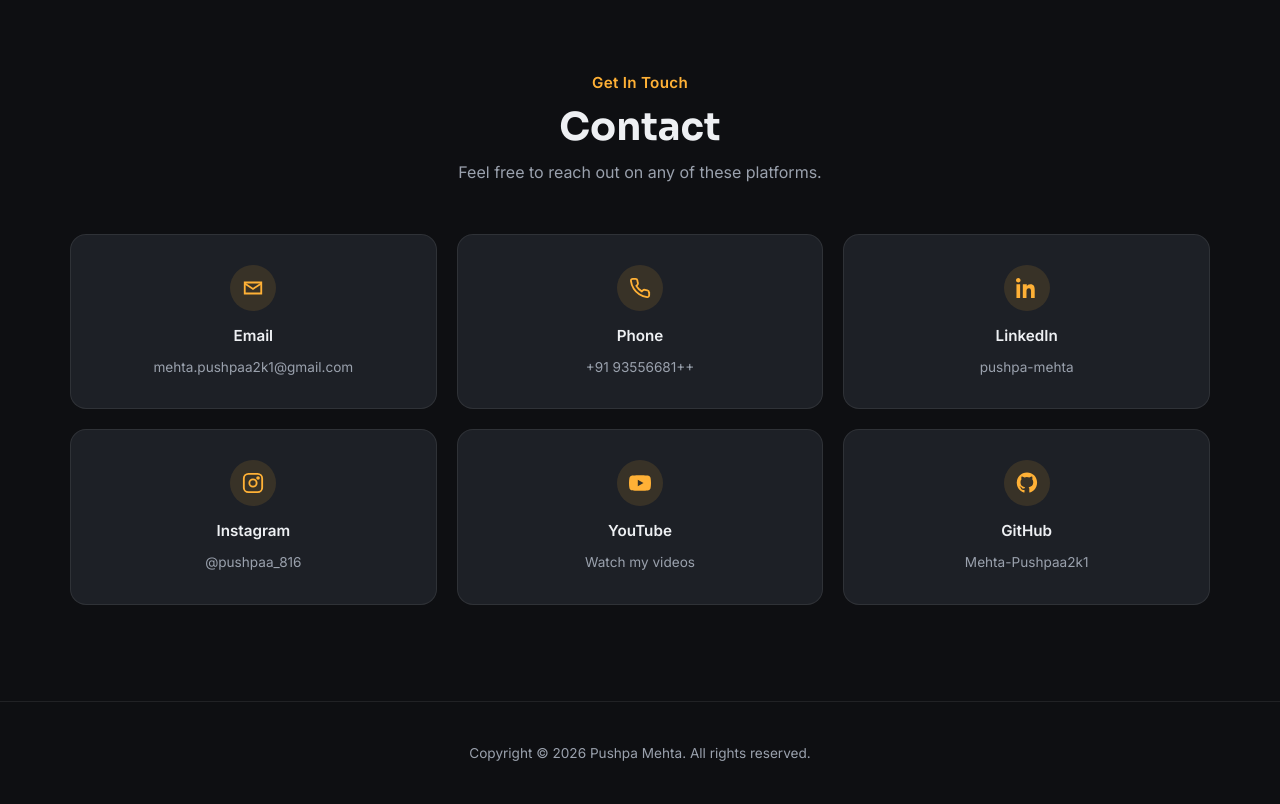
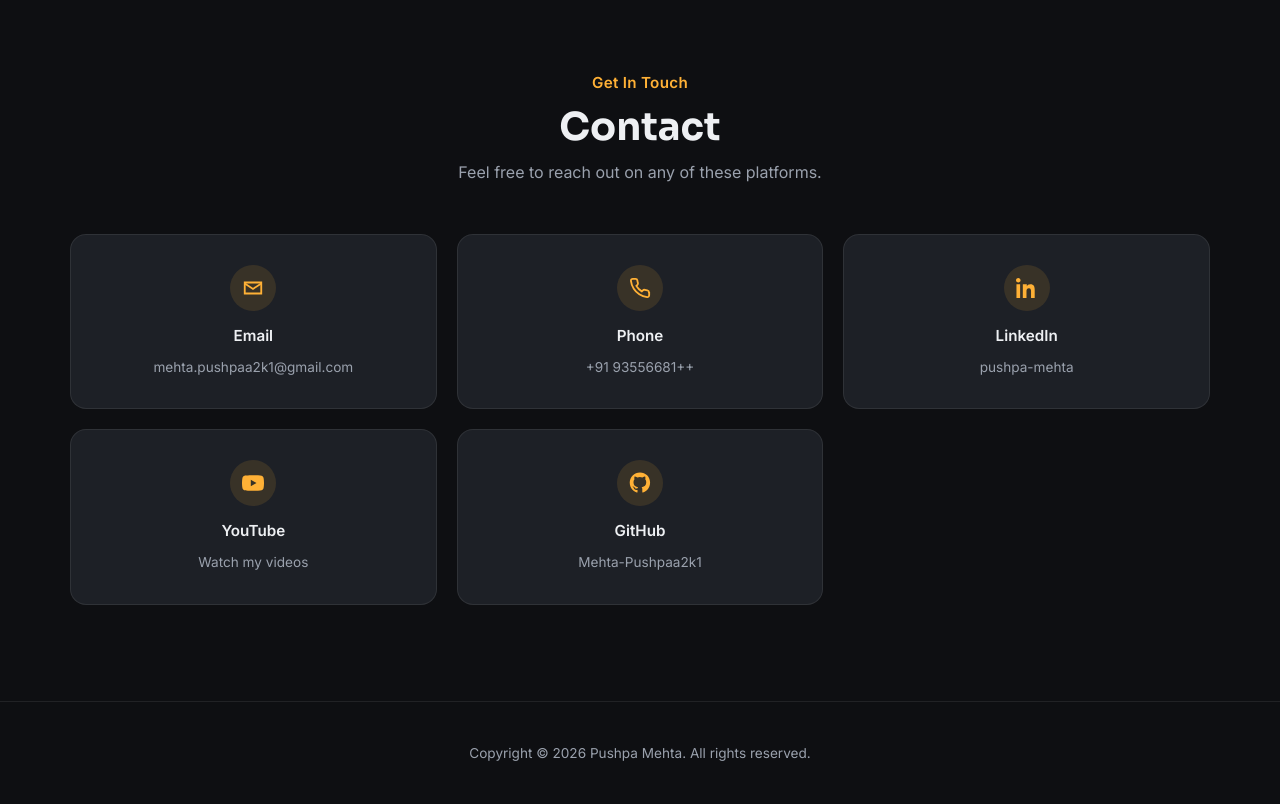
Before and after one commit to Mehta-Pushpaa2k1/Pushpa-sPortfolio, a plain HTML site: page index.html in a window 1280 px wide. Shown: the part 5354-6158 px from the top of the page. Drawn offline with Linux system fonts and the light colour scheme.

Commit message:
Remove Instagram contact card
Removed Instagram contact card from the index.html file.

```diff
--- a/index.html
+++ b/index.html
@@ -463,14 +463,6 @@ footer .heart{color:var(--amber);}
         <span class="c-value">pushpa-mehta</span>
       </a>
 
-      <a href="https://www.instagram.com/Pushpaa_816" target="_blank" class="contact-card">
-        <span class="c-ico">
-          <svg viewBox="0 0 24 24" fill="none" stroke="currentColor" stroke-width="2"><rect x="2" y="2" width="20" height="20" rx="5"/><circle cx="12" cy="12" r="4"/><circle cx="17.5" cy="6.5" r="1"/></svg>
-        </span>
-        <span class="c-label">Instagram</span>
-        <span class="c-value">@pushpaa_816</span>
-      </a>
-
       <a href="https://youtube.com/@Pushpaa_Diaries" target="_blank" class="contact-card">
         <span class="c-ico">
           <svg viewBox="0 0 24 24" fill="currentColor"><path d="M23.5 6.2a3 3 0 0 0-2.1-2.1C19.5 3.5 12 3.5 12 3.5s-7.5 0-9.4.6A3 3 0 0 0 .5 6.2 31 31 0 0 0 0 12a31 31 0 0 0 .5 5.8 3 3 0 0 0 2.1 2.1c1.9.6 9.4.6 9.4.6s7.5 0 9.4-.6a3 3 0 0 0 2.1-2.1A31 31 0 0 0 24 12a31 31 0 0 0-.5-5.8zM9.6 15.6V8.4L15.8 12z"/></svg>
```
